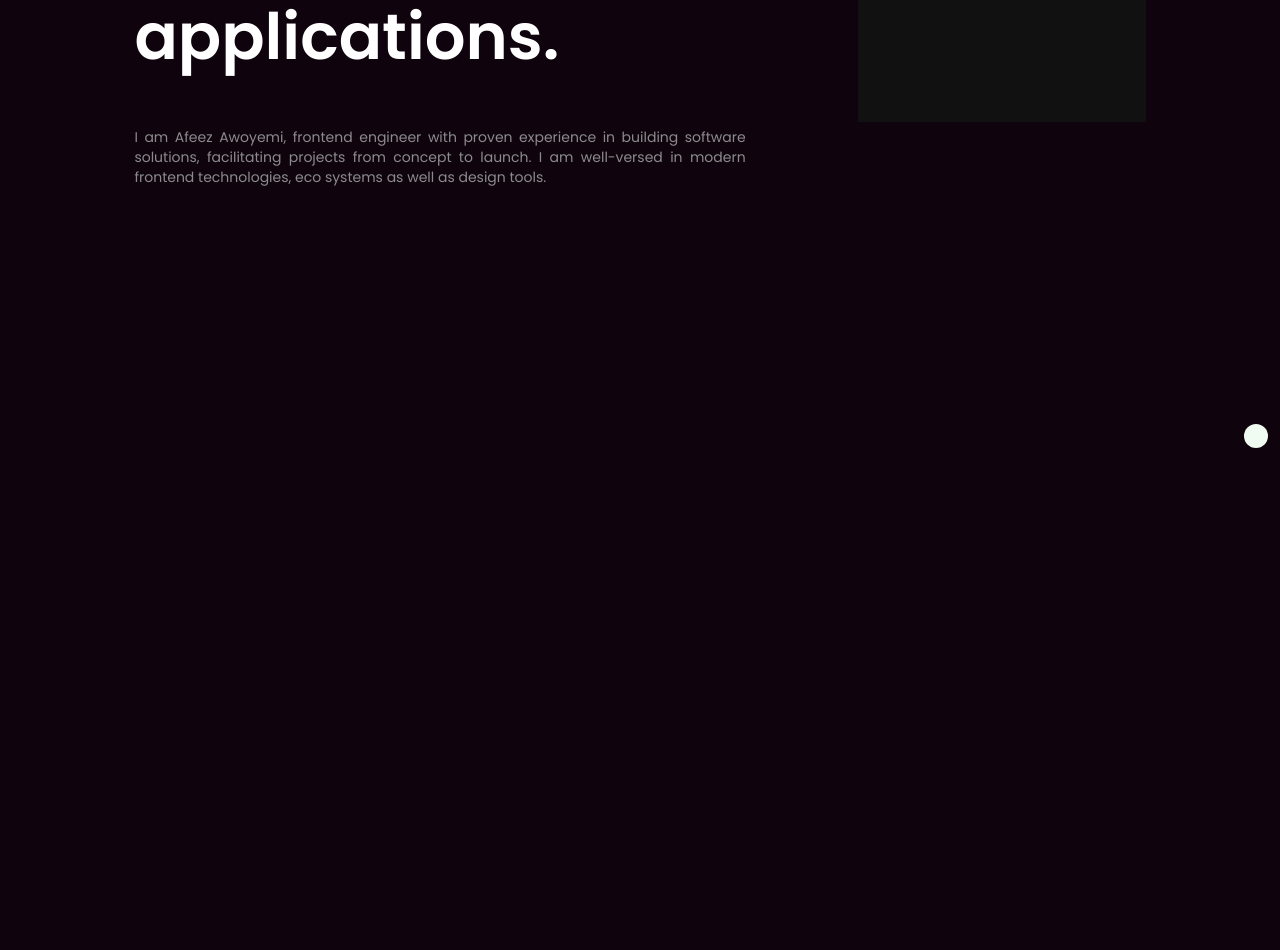
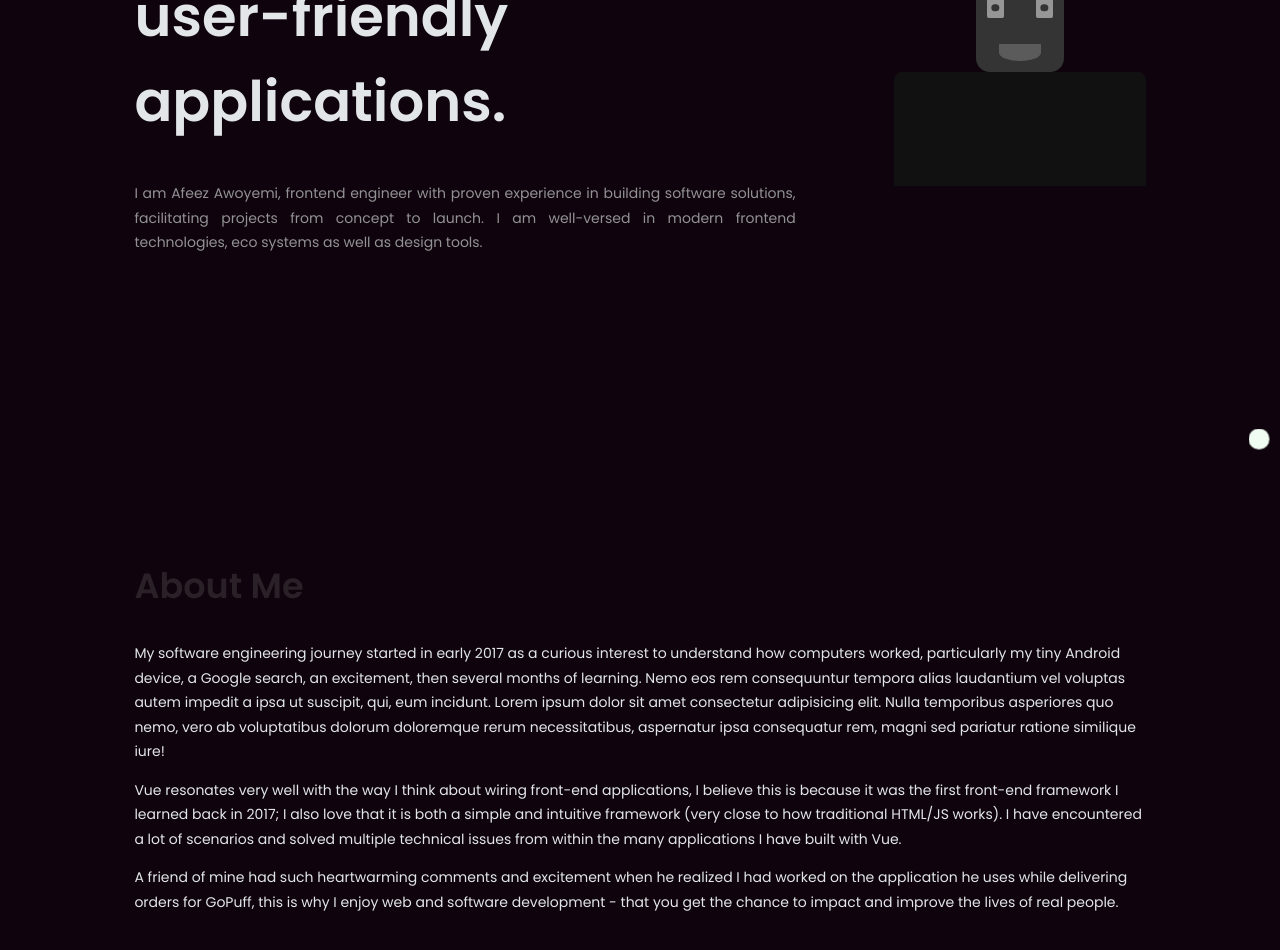
Before and after one commit to damafeez/portfolio-afeez-awoyemi-next, a Next.js app: page / in a window 1280 px wide. Shown: the part 340-1290 px from the top of the page. Before the commit the page ends 800 px from the top, so only its background shows below. Built offline with nearby package versions, Linux system fonts and the light colour scheme.

Commit message:
bootstrap simple About section

```diff
--- /dev/null
+++ b/components/About.tsx
@@ -0,0 +1,30 @@
+export default function About() {
+  return (
+    <section className="py">
+      <h2>About Me</h2>
+      <p>
+        My software engineering journey started in early 2017 as a curious interest to
+        understand how computers worked, particularly my tiny Android device, a Google
+        search, an excitement, then several months of learning. Nemo eos rem consequuntur
+        tempora alias laudantium vel voluptas autem impedit a ipsa ut suscipit, qui, eum
+        incidunt. Lorem ipsum dolor sit amet consectetur adipisicing elit. Nulla
+        temporibus asperiores quo nemo, vero ab voluptatibus dolorum doloremque rerum
+        necessitatibus, aspernatur ipsa consequatur rem, magni sed pariatur ratione
+        similique iure!
+      </p>
+      <p>
+        Vue resonates very well with the way I think about wiring front-end applications,
+        I believe this is because it was the first front-end framework I learned back in
+        2017; I also love that it is both a simple and intuitive framework (very close to
+        how traditional HTML/JS works). I have encountered a lot of scenarios and solved
+        multiple technical issues from within the many applications I have built with Vue.
+      </p>
+      <p>
+        A friend of mine had such heartwarming comments and excitement when he realized I
+        had worked on the application he uses while delivering orders for GoPuff, this is
+        why I enjoy web and software development - that you get the chance to impact and
+        improve the lives of real people.
+      </p>
+    </section>
+  )
+}
--- a/components/Hero.tsx
+++ b/components/Hero.tsx
@@ -9,7 +9,7 @@ export default function Hero() {
           <br />
           user-friendly applications.
         </h1>
-        <p className="text-foreground-secondary text-opacity-95 text-sm text-justify">
+        <p className="text-foreground-secondary text-justify max-w-4xl">
           I am Afeez Awoyemi, frontend engineer with proven experience in building
           software solutions, facilitating projects from concept to launch. I am
           well-versed in modern frontend technologies, eco systems as well as design
--- a/pages/index.tsx
+++ b/pages/index.tsx
@@ -1,5 +1,6 @@
 import Head from 'next/head'
 import Hero from '../components/Hero'
+import About from '../components/About'
 
 export default function Home() {
   return (
@@ -15,6 +16,7 @@ export default function Home() {
       </Head>
       <main>
         <Hero />
+        <About />
       </main>
     </>
   )
--- a/styles/globals.scss
+++ b/styles/globals.scss
@@ -1,12 +1,12 @@
-@import url("https://fonts.googleapis.com/css2?family=Poppins:wght@400;500;600&display=swap");
+@import url('https://fonts.googleapis.com/css2?family=Poppins:wght@400;500;600&display=swap');
 @tailwind utilities;
 
-@import "./_reset.scss";
+@import './_reset.scss';
 
 :root {
   --border-radius: 12px;
   --background: 15 4 14;
-  --foreground: 255 255 255;
+  --foreground: 226 230 232;
   --foreground-secondary: 146 146 147;
 
   --primary-glow: conic-gradient(
@@ -26,8 +26,9 @@
 }
 
 html {
-  font-family: Poppins, system-ui, -apple-system, BlinkMacSystemFont, "Segoe UI", Roboto,
-    Oxygen, Ubuntu, Cantarell, "Open Sans", "Helvetica Neue", sans-serif;
+  font-family: Poppins, system-ui, -apple-system, BlinkMacSystemFont, 'Segoe UI', Roboto,
+    Oxygen, Ubuntu, Cantarell, 'Open Sans', 'Helvetica Neue', sans-serif;
+  font-size: 14px;
 }
 
 body {
@@ -45,3 +46,24 @@ footer,
   max-width: clamp(800px, 85%, 1400px);
   margin: auto;
 }
+
+.py {
+  padding-top: 5rem;
+  padding-bottom: 5rem;
+}
+
+@screen md {
+  section,
+  header,
+  footer {
+    min-height: 100vh;
+  }
+}
+
+h2 {
+  @apply text-2xl text-foreground-secondary text-opacity-20;
+}
+
+p {
+  @apply leading-7;
+}
```
